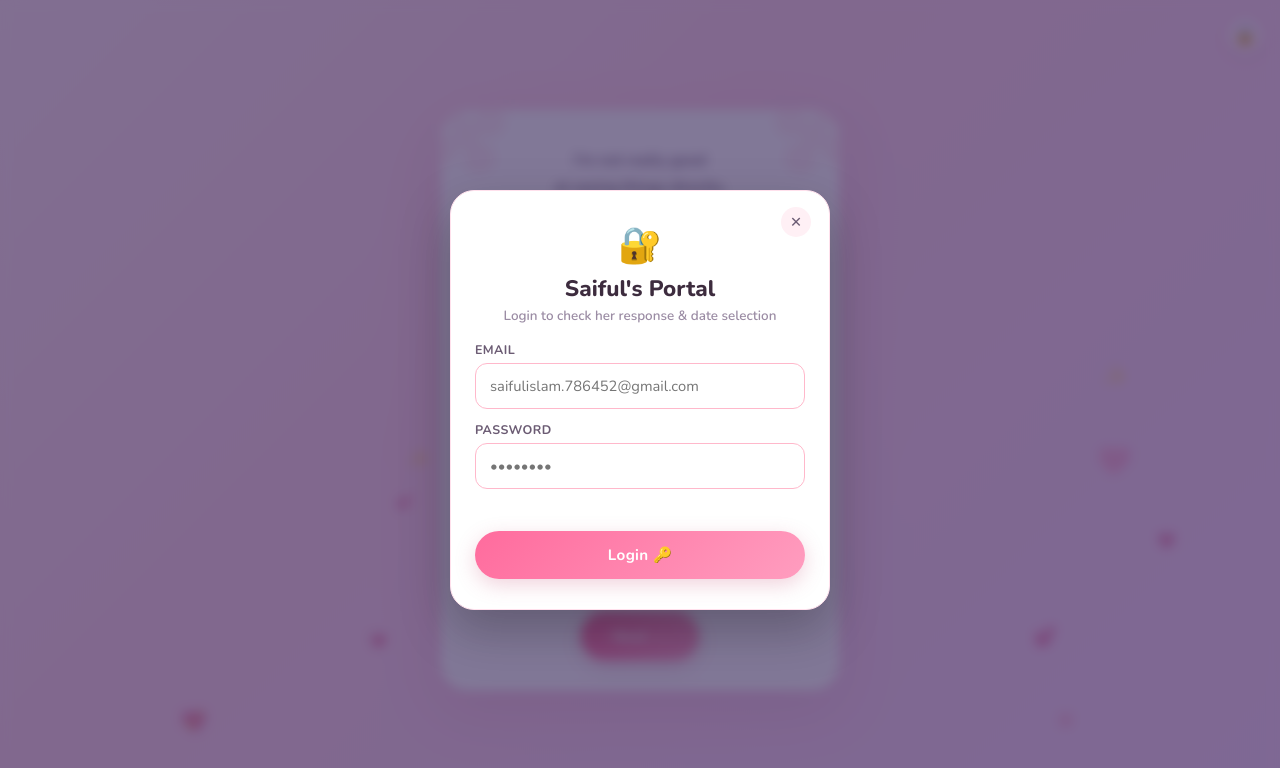
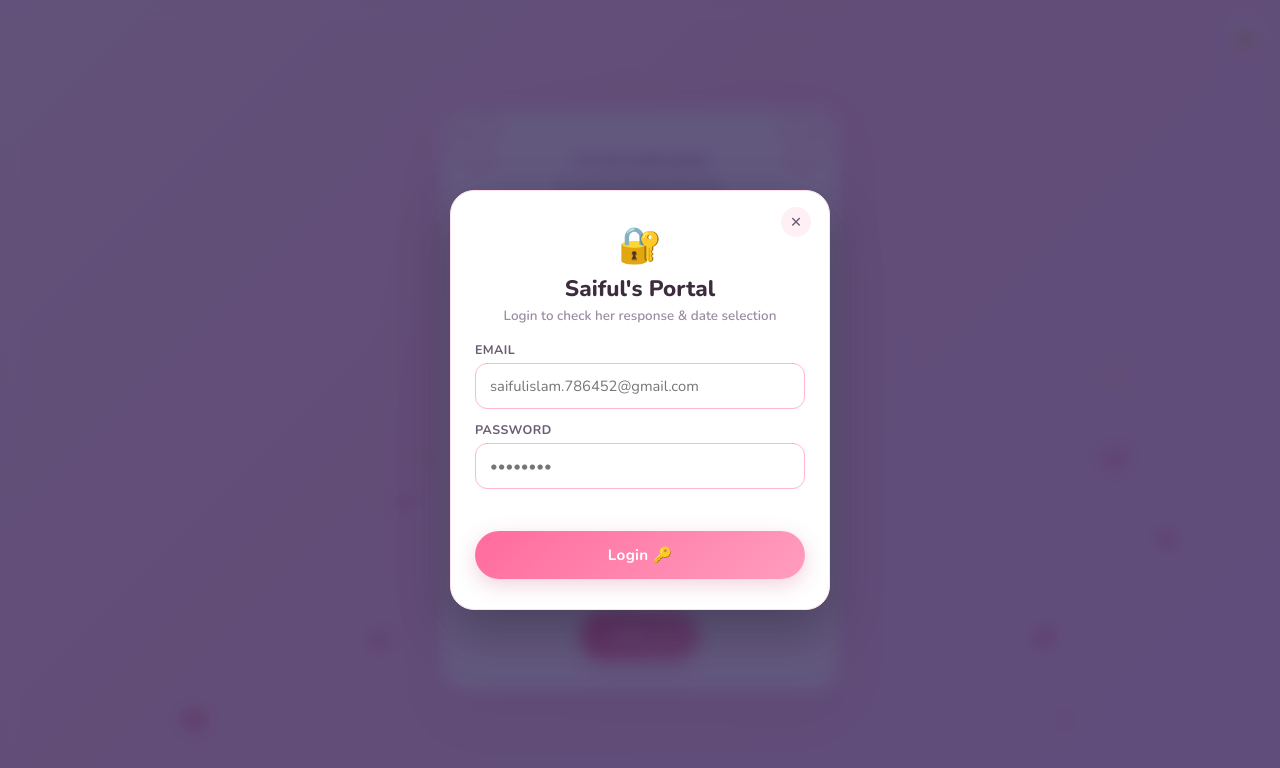
Before and after one commit to Saif325711/Askfordate, a website: page index.html in a window 1280 px wide. Both pictures are taken after a click on the button "Saiful's Login". Shown: the top 768 px of the page. Drawn offline with nearby package versions, Linux system fonts and the light colour scheme.

Commit message:
Fix admin modal positioning and overlay layering for deployed site

```diff
--- a/script.js
+++ b/script.js
@@ -217,10 +217,23 @@ const ADMIN_EMAIL = 'saifulislam.786452@gmail.com';
 const ADMIN_PASS  = 'saiful@123';
 
 function openAdminModal() {
+  closeDashboardModal();
   const modal = document.getElementById('adminLoginModal');
   const err   = document.getElementById('adminErrorMsg');
+  const email = document.getElementById('adminEmail');
+  const pass  = document.getElementById('adminPassword');
+
   if (err) err.textContent = '';
-  if (modal) modal.classList.add('active');
+  if (email) email.value = '';
+  if (pass) pass.value = '';
+
+  if (modal) {
+    modal.classList.add('active');
+    // Close on background click
+    modal.onclick = (e) => {
+      if (e.target === modal) closeAdminModal();
+    };
+  }
 }
 
 function closeAdminModal() {
@@ -243,7 +256,12 @@ function handleAdminLogin(e) {
     closeAdminModal();
     renderDashboard();
     const dashModal = document.getElementById('adminDashboardModal');
-    if (dashModal) dashModal.classList.add('active');
+    if (dashModal) {
+      dashModal.classList.add('active');
+      dashModal.onclick = (event) => {
+        if (event.target === dashModal) closeDashboardModal();
+      };
+    }
   } else {
     if (err) err.textContent = 'Invalid email or password! ❌';
   }
--- a/style.css
+++ b/style.css
@@ -1009,20 +1009,26 @@ html, body {
 
 /* ─── Modal Overlays & Cards ────────────────────────── */
 .modal-overlay {
-  position: fixed;
-  inset: 0;
-  background: rgba(46, 31, 82, 0.6);
-  backdrop-filter: blur(6px);
-  display: none;
-  align-items: center;
-  justify-content: center;
-  z-index: 10000;
-  padding: 16px;
-  animation: fadeIn 0.3s ease forwards;
+  position: fixed !important;
+  top: 0 !important;
+  left: 0 !important;
+  right: 0 !important;
+  bottom: 0 !important;
+  width: 100vw !important;
+  height: 100vh !important;
+  background: rgba(46, 31, 82, 0.75) !important;
+  backdrop-filter: blur(8px) !important;
+  -webkit-backdrop-filter: blur(8px) !important;
+  display: none !important;
+  align-items: center !important;
+  justify-content: center !important;
+  z-index: 999999 !important;
+  padding: 16px !important;
+  margin: 0 !important;
 }
 
 .modal-overlay.active {
-  display: flex;
+  display: flex !important;
 }
 
 @keyframes fadeIn {
```
